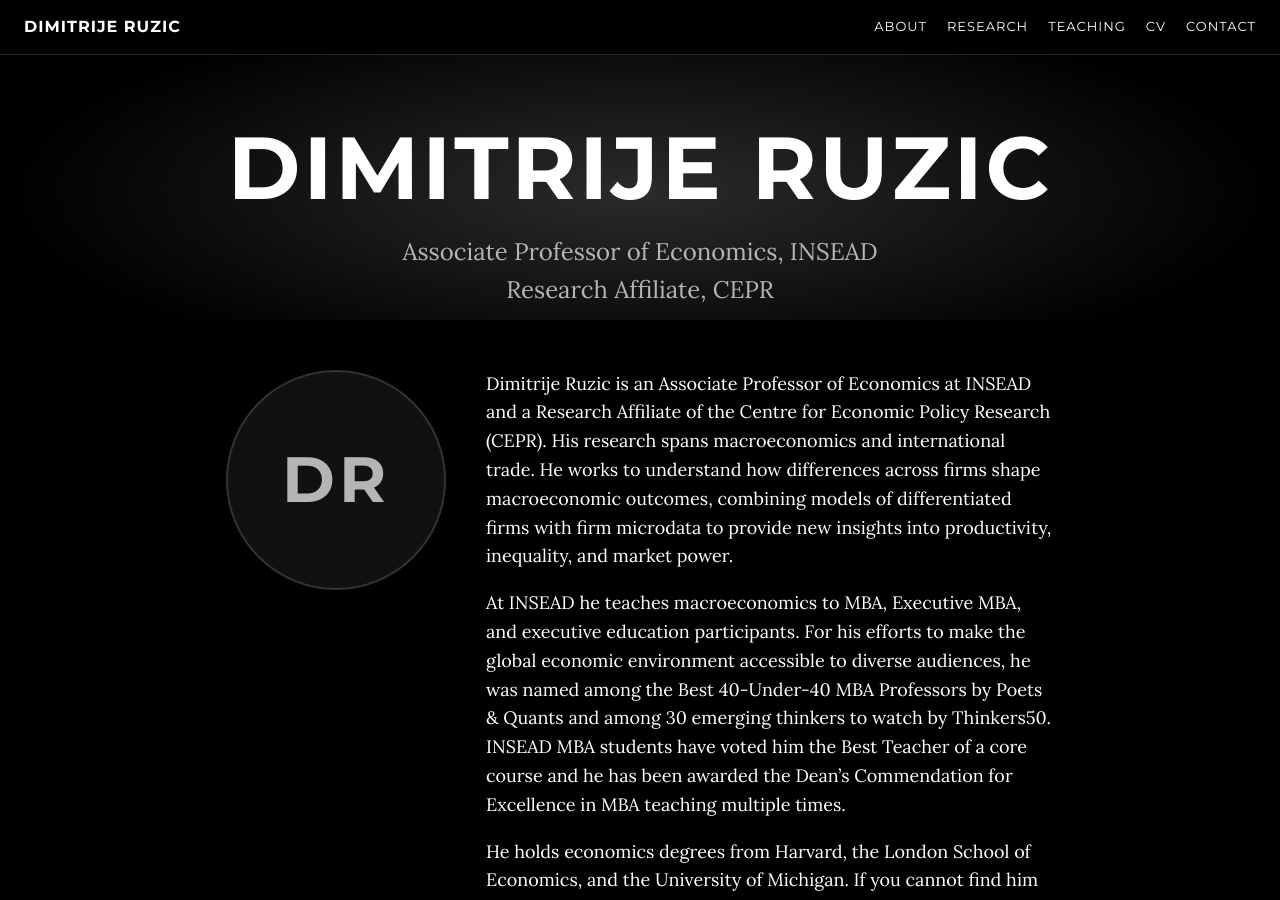
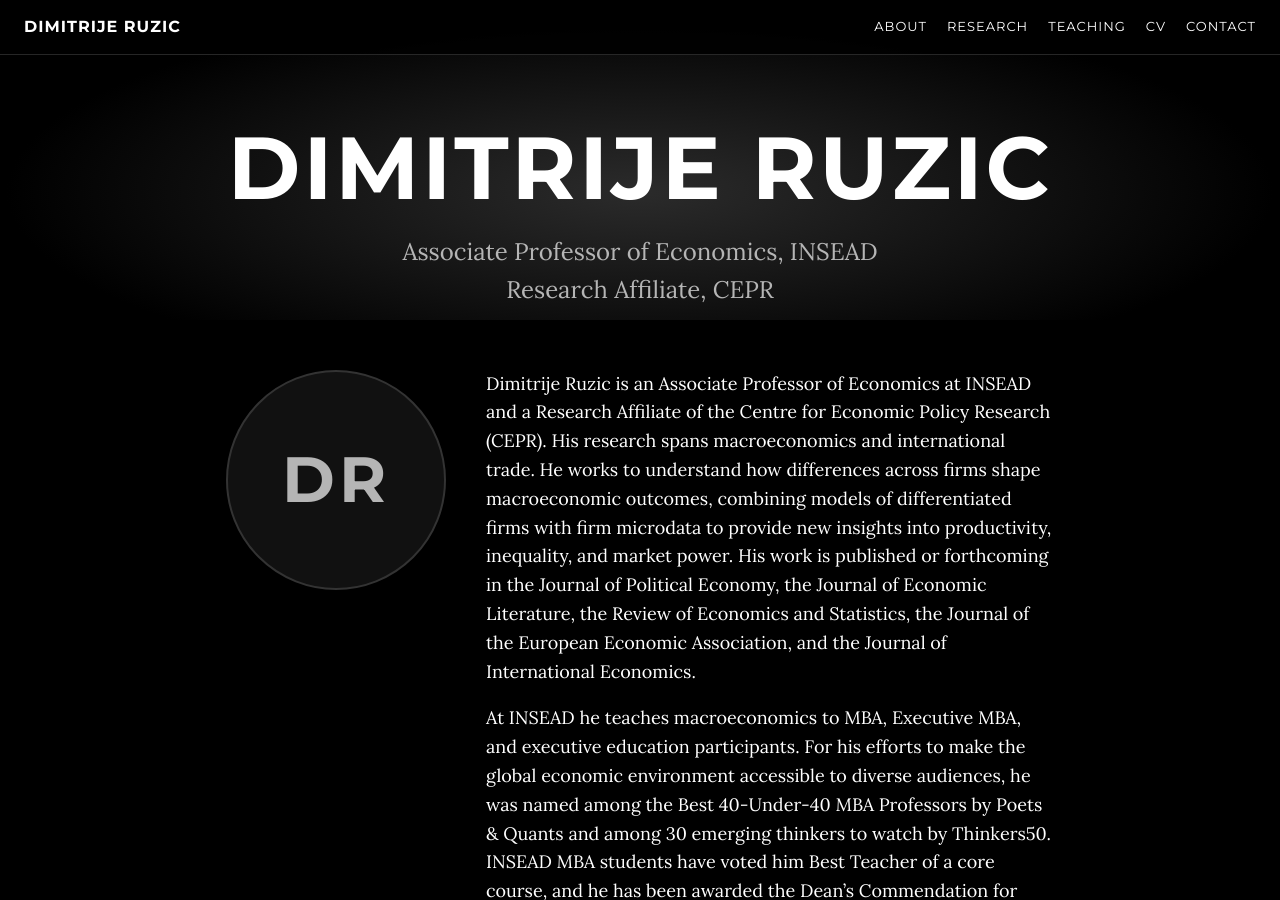
Before and after one commit to d-ruzic/d-ruzic.github.io, a Jekyll site: the page built from index.md, in a window 1280 px wide and 900 px high. Built offline with Jekyll 4.4.1, drawn with Linux system fonts in a browser that asks for light colours; some of the changed text lies outside the part shown.

Commit message:
Bio: add journals sentence; small copy fixes
Co-Authored-By: Claude Opus 5.5 <noreply@anthropic.com>

```diff
--- a/index.md
+++ b/index.md
@@ -14,9 +14,9 @@ layout: default
 
 <div class="about-text" markdown="1">
 
-Dimitrije Ruzic is an Associate Professor of Economics at INSEAD and a Research Affiliate of the Centre for Economic Policy Research (CEPR). His research spans macroeconomics and international trade. He works to understand how differences across firms shape macroeconomic outcomes, combining models of differentiated firms with firm microdata to provide new insights into productivity, inequality, and market power.
+Dimitrije Ruzic is an Associate Professor of Economics at INSEAD and a Research Affiliate of the Centre for Economic Policy Research (CEPR). His research spans macroeconomics and international trade. He works to understand how differences across firms shape macroeconomic outcomes, combining models of differentiated firms with firm microdata to provide new insights into productivity, inequality, and market power. His work is published or forthcoming in the Journal of Political Economy, the Journal of Economic Literature, the Review of Economics and Statistics, the Journal of the European Economic Association, and the Journal of International Economics.
 
-At INSEAD he teaches macroeconomics to MBA, Executive MBA, and executive education participants. For his efforts to make the global economic environment accessible to diverse audiences, he was named among the Best 40-Under-40 MBA Professors by Poets & Quants and among 30 emerging thinkers to watch by Thinkers50. INSEAD MBA students have voted him the Best Teacher of a core course and he has been awarded the Dean's Commendation for Excellence in MBA teaching multiple times.
+At INSEAD he teaches macroeconomics to MBA, Executive MBA, and executive education participants. For his efforts to make the global economic environment accessible to diverse audiences, he was named among the Best 40-Under-40 MBA Professors by Poets & Quants and among 30 emerging thinkers to watch by Thinkers50. INSEAD MBA students have voted him Best Teacher of a core course, and he has been awarded the Dean's Commendation for Excellence in MBA Teaching multiple times.
 
 He holds economics degrees from Harvard, the London School of Economics, and the University of Michigan. If you cannot find him in his office, please look around the Fontainebleau forest—he might be bouldering.
 
```
